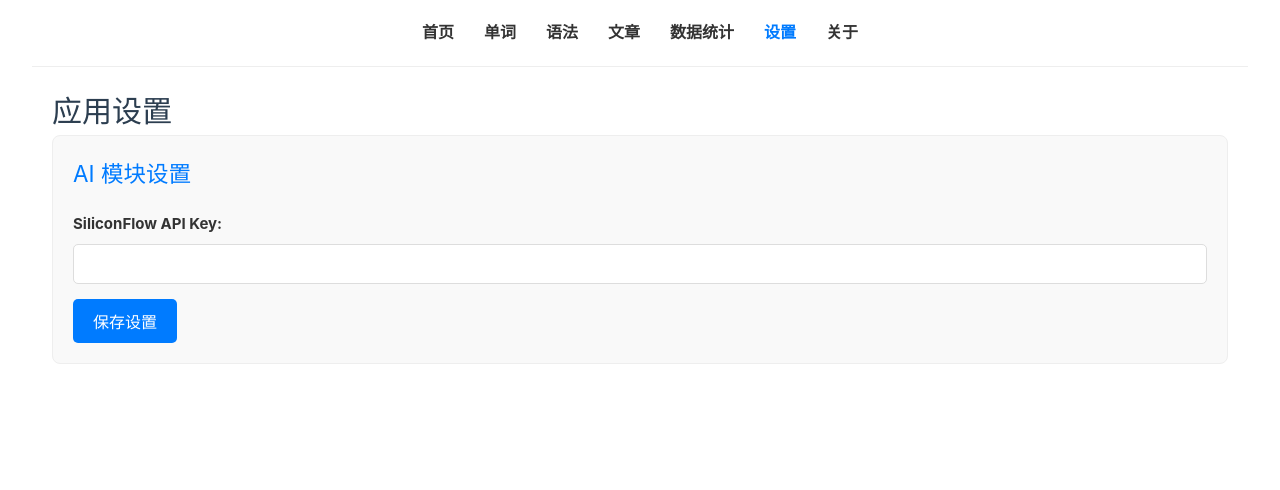
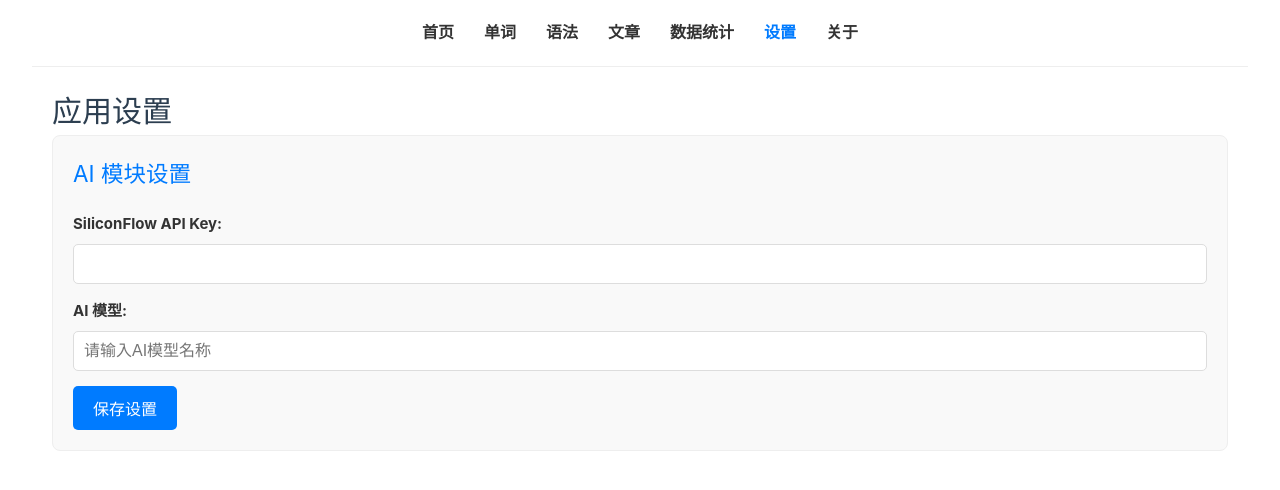
Before and after one commit to soukai-japan/tracer, a Vue app: page /settings in a window 1280 px wide. Shown: the top 490 px of the page. Built offline with nearby package versions, Linux system fonts and the light colour scheme.

Commit message:
feat: 1.set ai model; 2.optimize list show;

```diff
--- a/src/services/db.ts
+++ b/src/services/db.ts
@@ -51,6 +51,7 @@ export class MySubClassedDexie extends Dexie {
 export interface Settings {
   id: string // e.g., 'ai_settings'
   siliconflowApiKey?: string
+  selectedAiModel?: string // 新增字段，用于存储用户选择的AI模型
 }
 
 export const db = new MySubClassedDexie()
--- a/src/views/GrammarView.vue
+++ b/src/views/GrammarView.vue
@@ -8,8 +8,8 @@
         class="grammar-item"
         @click="goToGrammarDetail(grammar.id)"
       >
-        <h3>{{ grammar.pattern }}</h3>
-        <p>{{ grammar.meaning }}</p>
+        <h3>原文: {{ grammar.grammar }}</h3>
+        <p>含义: {{ grammar.meaning }}</p>
         <p class="created-at">{{ new Date(grammar.createdAt).toLocaleDateString() }}</p>
       </div>
     </div>
@@ -18,7 +18,7 @@
   <!-- Detail Modal -->
   <div v-if="showDetailModal" class="modal-overlay" @click.self="closeDetailModal">
     <div class="modal-content">
-      <h2>{{ selectedGrammar?.pattern }}</h2>
+      <h2>原文: {{ selectedGrammar?.pattern }}</h2>
       <p><strong>含义:</strong> {{ selectedGrammar?.meaning }}</p>
       <p v-if="selectedGrammar?.usage"><strong>用法:</strong> {{ selectedGrammar?.usage }}</p>
       <div v-if="selectedGrammar?.examples && selectedGrammar.examples.length > 0">
--- a/src/views/HomeView.vue
+++ b/src/views/HomeView.vue
@@ -26,8 +26,13 @@ const parseWordWithAI = async (word: string) => {
     isLoading.value = true
     const settings = await db.settings.get('ai_settings')
     const apiKey = settings?.siliconflowApiKey
+    const selectedModel = settings?.selectedAiModel
     if (!apiKey) {
       alert('请先在设置中配置SiliconFlow API Key')
+      return
+    }
+    if (!selectedModel) {
+      alert('请先在设置中配置SiliconFlow 模型')
       return
     }
 
@@ -38,7 +43,7 @@ const parseWordWithAI = async (word: string) => {
         Authorization: `Bearer ${apiKey}`,
       },
       body: JSON.stringify({
-        model: 'Qwen/Qwen2.5-7B-Instruct', // 根据文档选择一个合适的模型 <mcreference link="https://docs.siliconflow.cn/cn/api-reference/chat-completions/chat-completions" index="0"></mcreference>
+        model: selectedModel, // 使用用户选择的模型
         messages: [
           {
             role: 'user',
@@ -65,8 +70,9 @@ const parseWordWithAI = async (word: string) => {
       addForm.meaning = parsedData.meaning || ''
       addForm.pronunciation = parsedData.pronunciation || ''
       addForm.wordExample = parsedData.example || ''
-    } catch (_) {
+    } catch (error) {
       console.warn('AI返回内容不是有效的JSON，尝试进行文本解析:', aiContent)
+      console.error(error)
       // Fallback to simple text parsing if AI doesn't return JSON
       const meaningMatch = aiContent.match(/含义: (.+)/)
       const pronunciationMatch = aiContent.match(/发音: (.+)/)
--- a/src/views/PassageView.vue
+++ b/src/views/PassageView.vue
@@ -8,8 +8,14 @@
         class="passage-item"
         @click="goToPassageDetail(passage.id)"
       >
-        <h3>{{ passage.title }}</h3>
-        <p>{{ passage.author }}</p>
+        <h3 v-if="isURL(passage.source)">
+          <a :href="passage.source" target="_blank" rel="noopener noreferrer" @click.stop>{{
+            passage.name
+          }}</a>
+        </h3>
+        <h3 v-else>{{ passage.name }}</h3>
+        <p>原文: {{ passage.content }}</p>
+        <p>翻译: {{ passage.translation }}</p>
         <p class="created-at">{{ new Date(passage.createdAt).toLocaleDateString() }}</p>
       </div>
     </div>
@@ -18,9 +24,10 @@
   <!-- Detail Modal -->
   <div v-if="showDetailModal" class="modal-overlay" @click.self="closeDetailModal">
     <div class="modal-content">
-      <h2>{{ selectedPassage?.title }}</h2>
+      <h2>{{ selectedPassage?.name }}</h2>
       <p><strong>作者:</strong> {{ selectedPassage?.author }}</p>
-      <p class="passage-content">{{ selectedPassage?.content }}</p>
+      <p class="passage-content"><strong>原文:</strong> {{ selectedPassage?.content }}</p>
+      <p class="passage-content"><strong>翻译:</strong> {{ selectedPassage?.translation }}</p>
       <div class="modal-actions">
         <button @click="editPassage">编辑</button>
         <button @click="deletePassage">删除</button>
@@ -116,6 +123,17 @@ const deletePassage = async () => {
     await loadPassages() // Reload passages after deletion
     closeDetailModal()
     console.log('删除文章', selectedPassage.value)
+  }
+}
+
+const isURL = (str: string | undefined): boolean => {
+  if (!str) return false
+  try {
+    new URL(str)
+    return true
+  } catch (error) {
+    console.error('Invalid URL:', error)
+    return false
   }
 }
 </script>
--- a/src/views/SettingsView.vue
+++ b/src/views/SettingsView.vue
@@ -7,6 +7,15 @@
       <div class="form-group">
         <label for="siliconflow-api-key">SiliconFlow API Key:</label>
         <input type="password" id="siliconflow-api-key" v-model="siliconflowApiKey" />
+      </div>
+      <div class="form-group">
+        <label for="ai-model-input">AI 模型:</label>
+        <input
+          type="text"
+          id="ai-model-input"
+          v-model="selectedAiModel"
+          placeholder="请输入AI模型名称"
+        />
       </div>
       <button @click="saveSettings">保存设置</button>
     </section>
@@ -18,12 +27,14 @@ import { ref, onMounted } from 'vue'
 import { db } from '@/services/db'
 
 const siliconflowApiKey = ref('')
+const selectedAiModel = ref('')
 
 onMounted(async () => {
   // Load settings from IndexedDB
   const settings = await db.settings.get('ai_settings')
   if (settings) {
     siliconflowApiKey.value = settings.siliconflowApiKey || ''
+    selectedAiModel.value = settings.selectedAiModel || ''
   }
 })
 
@@ -31,6 +42,7 @@ const saveSettings = async () => {
   await db.settings.put({
     id: 'ai_settings',
     siliconflowApiKey: siliconflowApiKey.value,
+    selectedAiModel: selectedAiModel.value,
   })
   alert('设置已保存！')
 }
@@ -75,6 +87,15 @@ const saveSettings = async () => {
   box-sizing: border-box; /* Include padding in width */
 }
 
+.form-group input[type='text'] {
+  width: 100%;
+  padding: 10px;
+  border: 1px solid #ddd;
+  border-radius: 5px;
+  font-size: 16px;
+  box-sizing: border-box;
+}
+
 button {
   padding: 10px 20px;
   background-color: #007bff;
--- a/src/views/VocabularyView.vue
+++ b/src/views/VocabularyView.vue
@@ -8,7 +8,7 @@
         class="vocabulary-item"
         @click="goToWordDetail(word.id)"
       >
-        <h3>{{ word.japanese }}</h3>
+        <h3>{{ word.word }}</h3>
         <p>{{ word.meaning }}</p>
         <p class="created-at">{{ new Date(word.createdAt).toLocaleDateString() }}</p>
       </div>
```
